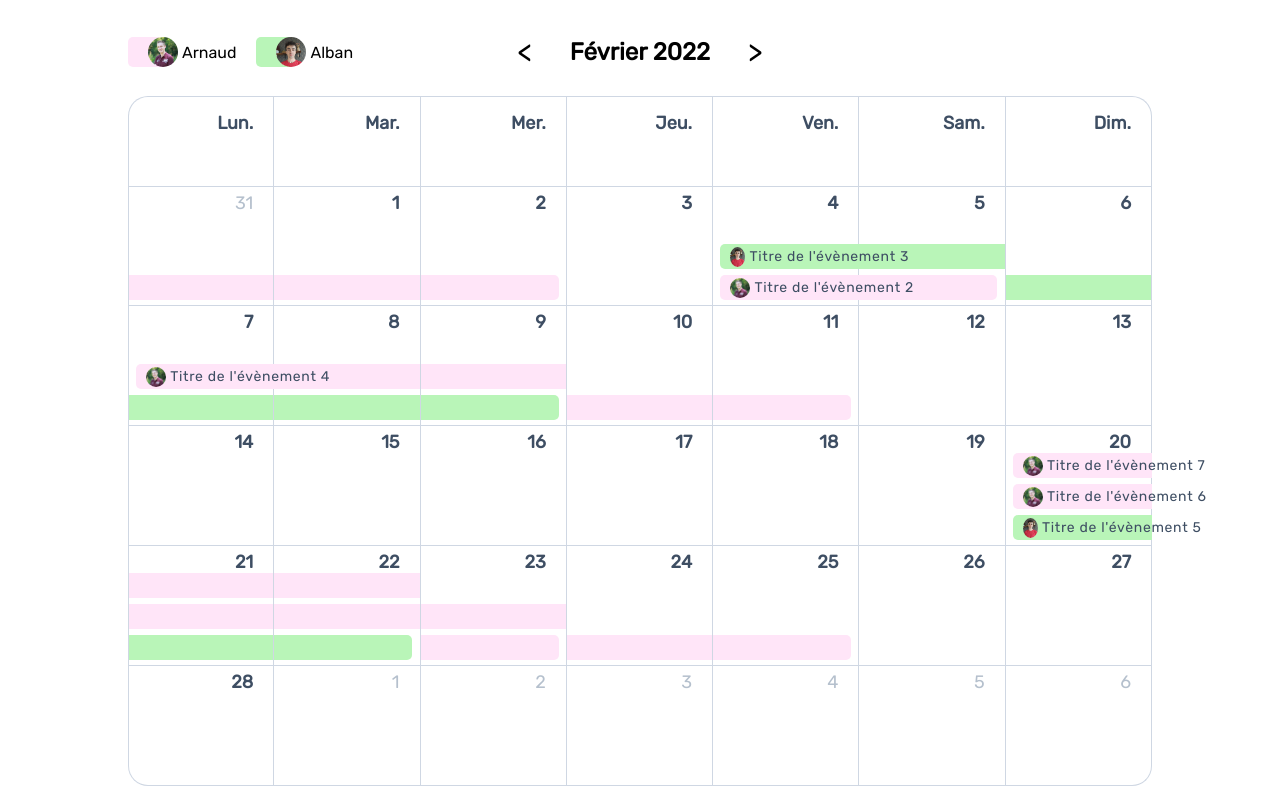
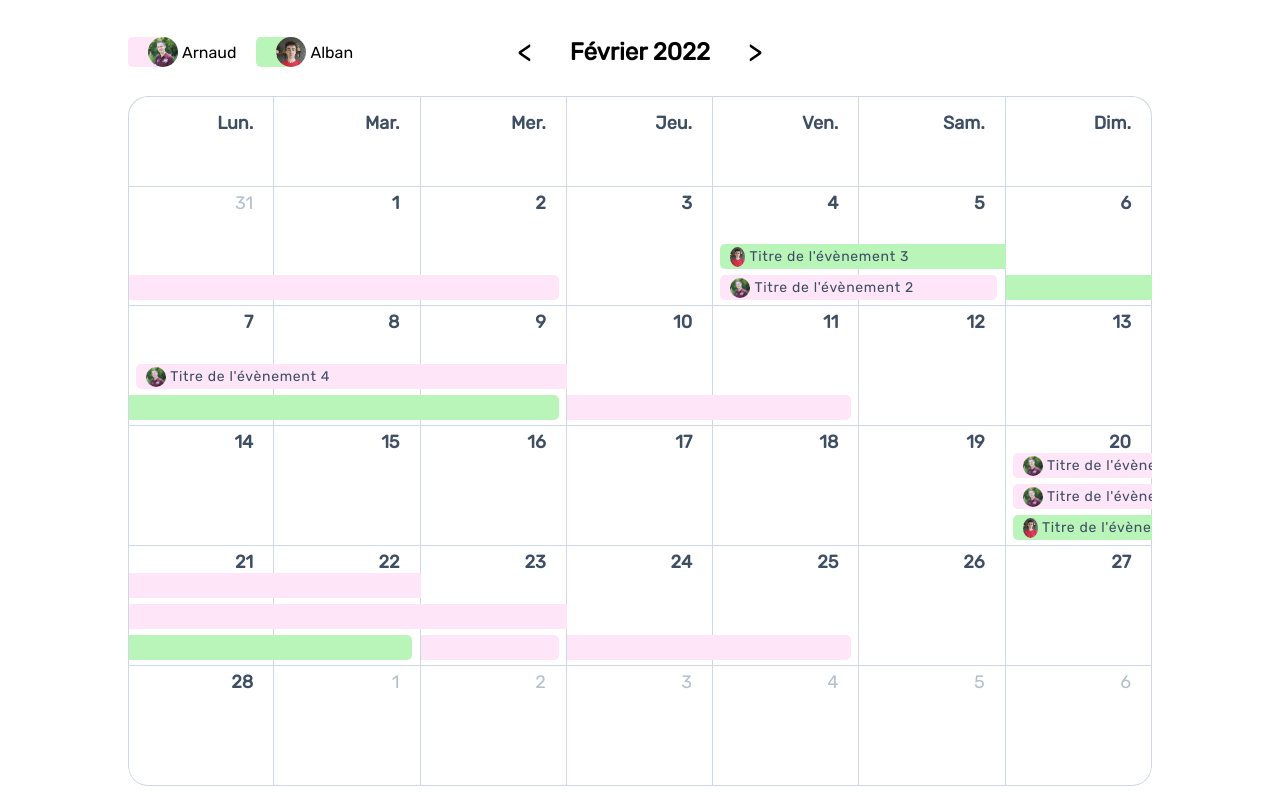
Before and after one commit to reklite/calendar-app, a React (Create React App) app: page / in a window 1280 px wide. Built offline with nearby package versions, Linux system fonts and the light colour scheme.

Commit message:
made events cover borders of grid

```diff
--- a/src/styles/index.css
+++ b/src/styles/index.css
@@ -139,6 +139,7 @@ li {
   position: relative;
   border-bottom-left-radius: 20px;
   border-bottom-right-radius: 20px;
+  overflow: hidden;
 }
 
 .calendar-day {
@@ -148,11 +149,6 @@ li {
   color: var(--grey-800);
   border-right: solid 1px var(--grey-200);
   border-bottom: solid 1px var(--grey-200);
-}
-
-/* hide text on right side of calendar */
-.calendar-day:nth-child(7n + 7) {
-  /* overflow: hidden; */
 }
 
 .calendar-day:nth-child(7n + 1) {
@@ -234,14 +230,13 @@ li {
 
 .start {
   width: 96%;
-  /* z-index: 100; */
   border-radius: 5px 0 0 5px;
   margin-left: 5%;
-  /* transform: translateX(10px); */
 }
 
 .active {
-  width: 100%;
+  width: 101%;
+
 }
 
 .end {
```
